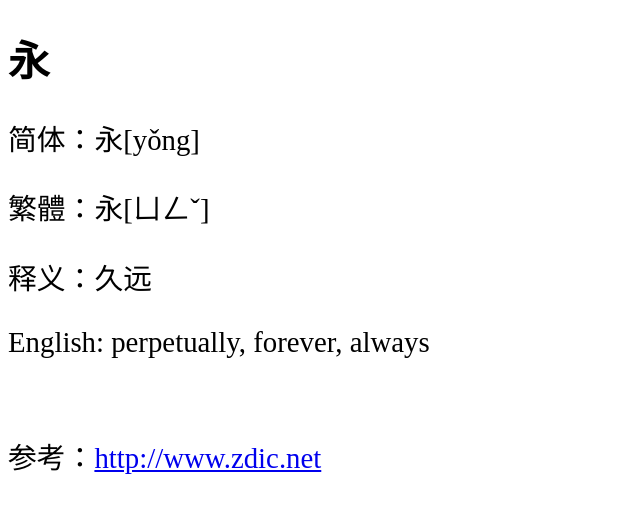
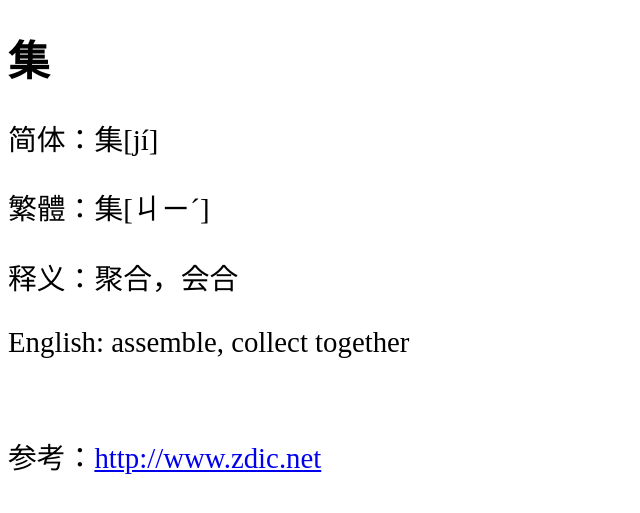
Before and after one commit to shengzhe/livecalligraphy, a Jekyll site: the page built from _posts/2012-08-31-LanTing-33.html, in a window 1280 px wide. Shown: the top 513 px of the page, without its empty margins (0-640 px from the left). Built offline with Jekyll 4.4.1, drawn with Linux system fonts in a browser that asks for light colours; Markdown is read by kramdown in place of the engine named in the settings.

Commit message:
Update _posts/2012-08-31-LanTing-33.html

```diff
--- a/_posts/2012-08-31-LanTing-33.html
+++ b/_posts/2012-08-31-LanTing-33.html
@@ -1,11 +1,11 @@
 ---
 layout: default
-title: 兰亭集序第1个字 (1st character of Lan Ting)
+title: 兰亭集序第33个字 (33rd character of Lan Ting)
 ---
-<h1>永</h1>
-<p>简体：永[yǒng]</p>
-<p>繁體：永[ㄩㄥˇ]</p>
-<p>释义：久远</p>
-<p>English: perpetually, forever, always</p>
+<h1>集</h1>
+<p>简体：集[jí]</p>
+<p>繁體：集[ㄐㄧˊ]</p>
+<p>释义：聚合，会合</p>
+<p>English: assemble, collect together</p>
 <br/>
-<p>参考：<a href="http://www.zdic.net/zd/zi/ZdicE6ZdicB0ZdicB8.htm">http://www.zdic.net</a></p>
+<p>参考：<a href="http://www.zdic.net/zd/zi/ZdicE9Zdic9BZdic86.htm">http://www.zdic.net</a></p>
```
